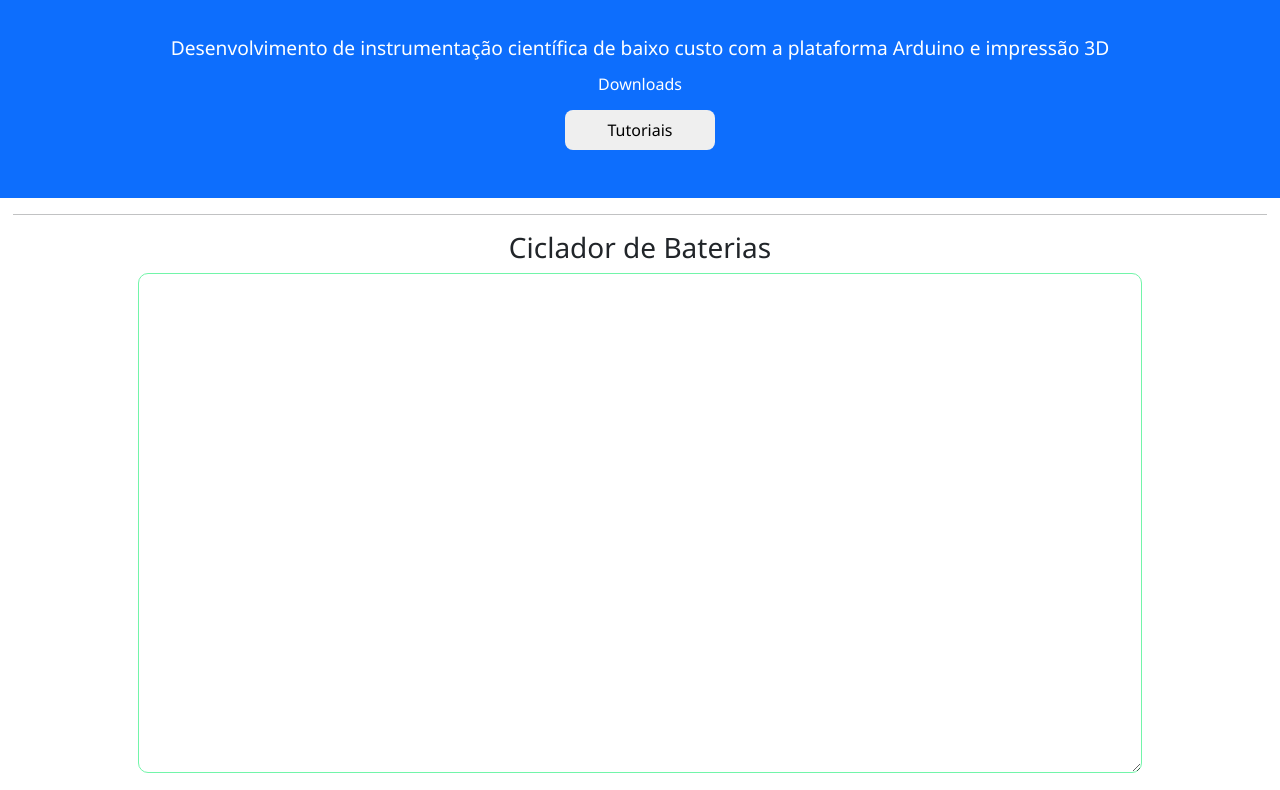
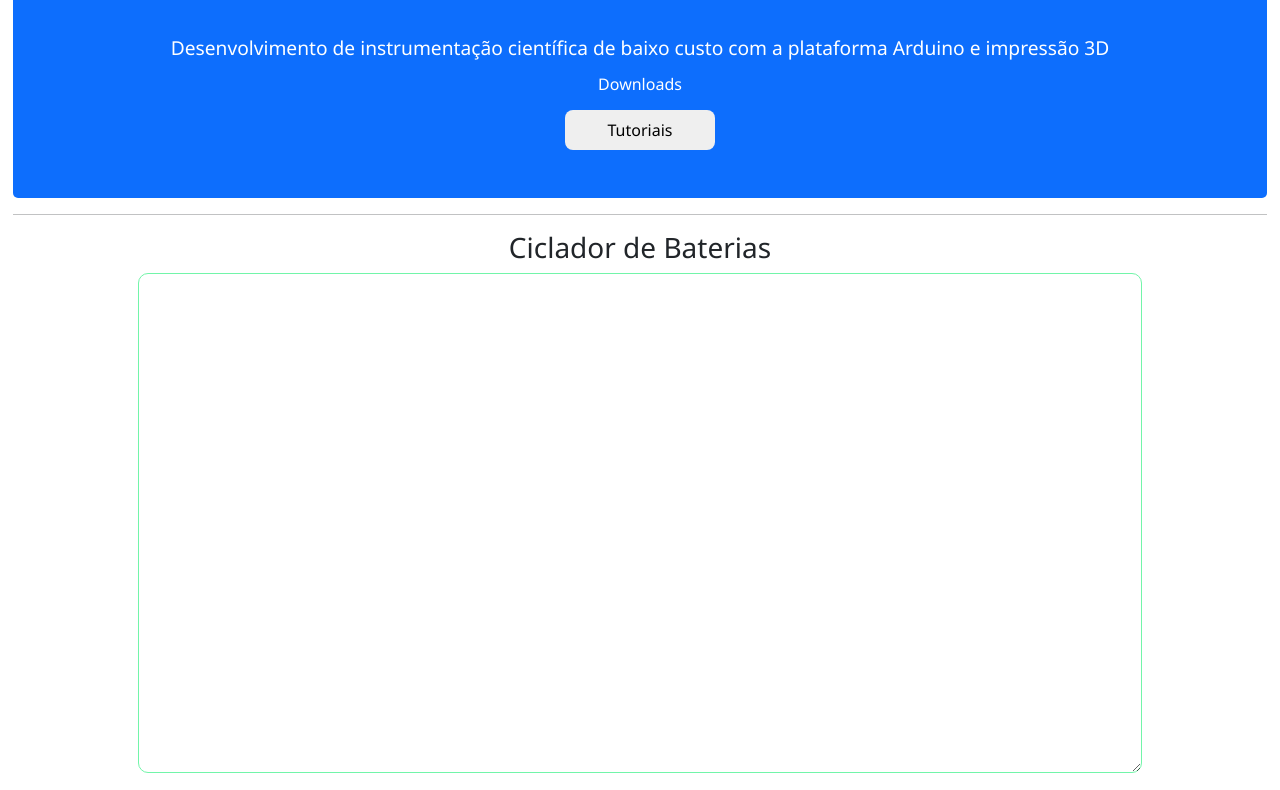
Before and after one commit to GabpsX/projeto_u-f-s_arduino, a plain HTML site: page docs/index.html in a window 1280 px wide. Shown: the part 75-865 px from the top of the page. Drawn offline with nearby package versions, Linux system fonts and the light colour scheme; files that its build step writes are made by us from their sources; a script that the page names is missing.

Commit message:
Update index.html

```diff
--- a/docs/index.html
+++ b/docs/index.html
@@ -7,8 +7,8 @@
     <meta name="viewport" content="width=device-width, initial-scale=1.0">
     <meta name="description" content="Free Web tutorials">
     <meta name="keywords" content="HTML,CSS,XML,JavaScript">
-    <link rel="stylesheet" href="/css/style.css">
-    <link href="docs/css/bootstrap.css" rel="stylesheet">
+    <link rel="stylesheet" href="css/style.css">
+    <link href="css/bootstrap.css" rel="stylesheet">
     <title>GabpsX</title>
 </head>
 <style>
```
